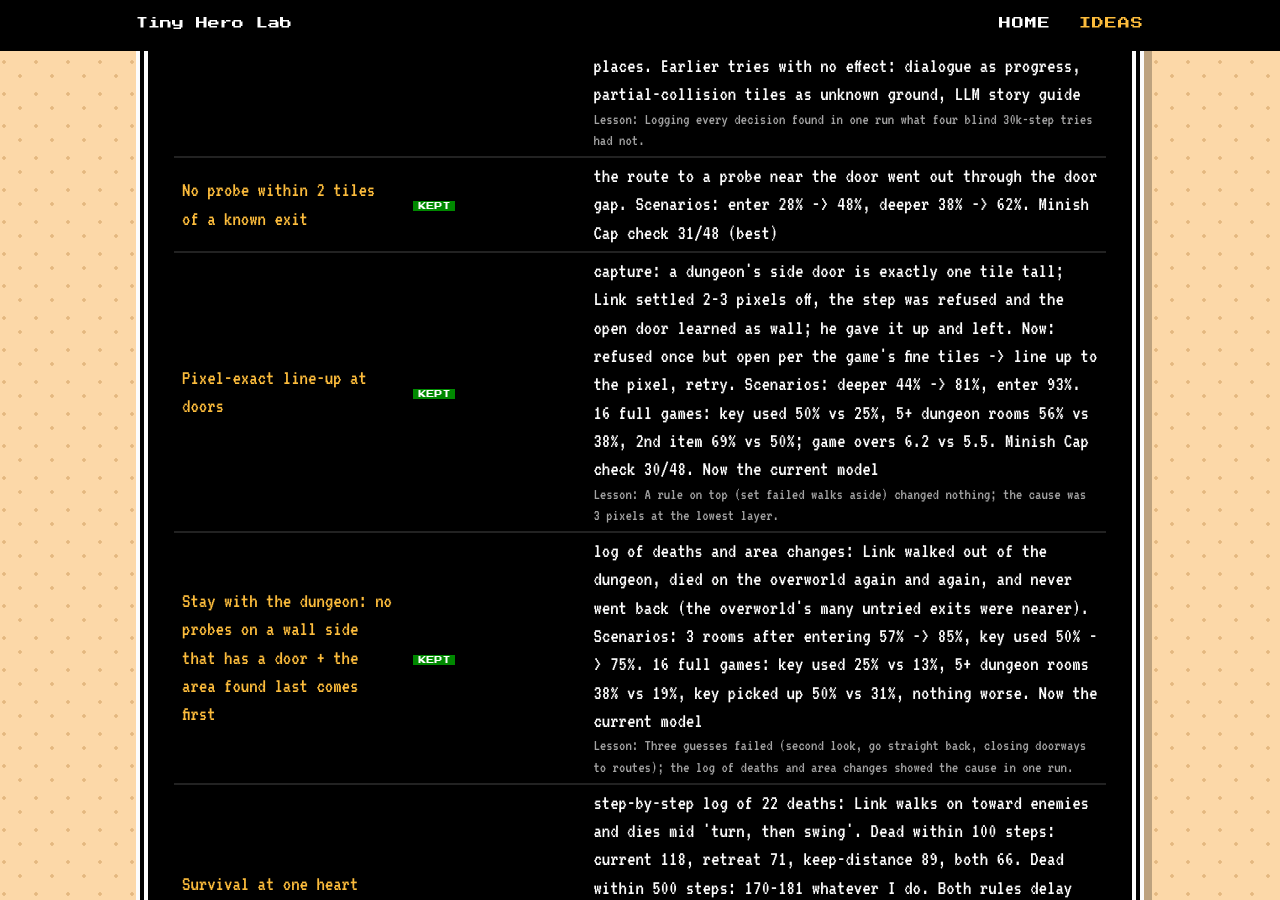
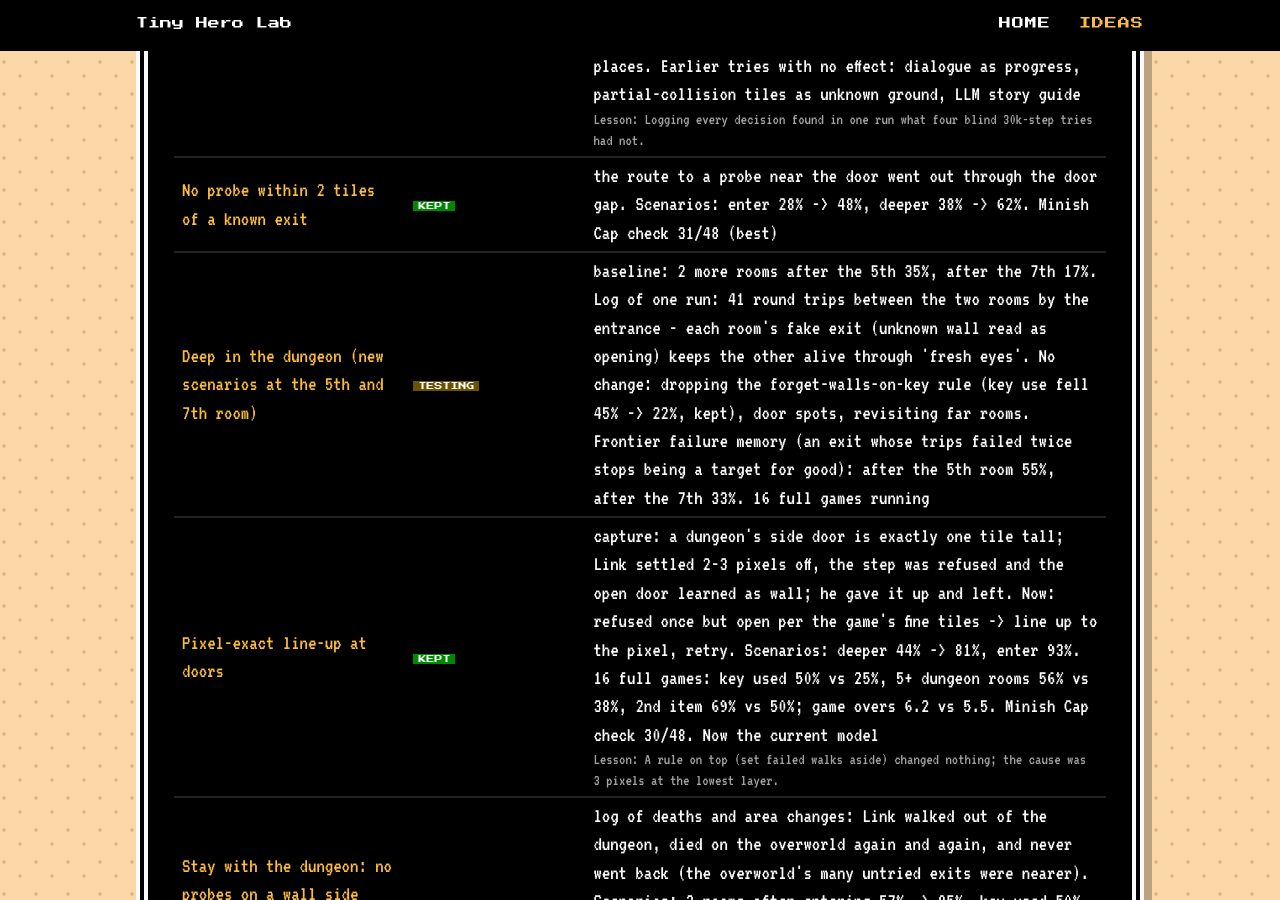
Before and after one commit to sofianedjerbi/zelda-agent-devblog, a Jekyll site: the page built from ideas.html, in a window 1280 px wide and 900 px high, scrolled down 5062 px. Built offline with Jekyll 4.4.1, drawn with Linux system fonts in a browser that asks for light colours.

Commit message:
Record: deep-dungeon scenarios, frontier failure memory under test

```diff
--- a/_data/tried.yml
+++ b/_data/tried.yml
@@ -6,6 +6,7 @@
     - {name: "No try-new-ground on a known exit", status: kept, result: "entering a dungeon every ground kind is new, and the nearest 'new' tile was the doorway behind Link: his third goal walked him back out. 3 rooms after entering: 41% -> 78%", lesson: "Found by tracing one scenario, after two wrong guesses."}
     - {name: "Minish Cap from the game's start: the town stall", status: testing, result: "decision log: the festival = talk to Zelda, she walks to her next spot, follow. 'Stay with and talk to your companion' (ZL_ESCORT): story score 101 at 25k steps instead of 37k. Then a second blocker, same in both: with Zelda following, Link keeps trying the south gate, a text box stops him (one line on screen for 8,400 steps), and his map shows a solid wall across the town to the north. 70k steps: still 5 places. Earlier tries with no effect: dialogue as progress, partial-collision tiles as unknown ground, LLM story guide", lesson: "Logging every decision found in one run what four blind 30k-step tries had not."}
     - {name: "No probe within 2 tiles of a known exit", status: kept, result: "the route to a probe near the door went out through the door gap. Scenarios: enter 28% -> 48%, deeper 38% -> 62%. Minish Cap check 31/48 (best)"}
+    - {name: "Deep in the dungeon (new scenarios at the 5th and 7th room)", status: testing, result: "baseline: 2 more rooms after the 5th 35%, after the 7th 17%. Log of one run: 41 round trips between the two rooms by the entrance - each room's fake exit (unknown wall read as opening) keeps the other alive through 'fresh eyes'. No change: dropping the forget-walls-on-key rule (key use fell 45% -> 22%, kept), door spots, revisiting far rooms. Frontier failure memory (an exit whose trips failed twice stops being a target for good): after the 5th room 55%, after the 7th 33%. 16 full games running"}
     - {name: "Pixel-exact line-up at doors", status: kept, result: "capture: a dungeon's side door is exactly one tile tall; Link settled 2-3 pixels off, the step was refused and the open door learned as wall; he gave it up and left. Now: refused once but open per the game's fine tiles -> line up to the pixel, retry. Scenarios: deeper 44% -> 81%, enter 93%. 16 full games: key used 50% vs 25%, 5+ dungeon rooms 56% vs 38%, 2nd item 69% vs 50%; game overs 6.2 vs 5.5. Minish Cap check 30/48. Now the current model", lesson: "A rule on top (set failed walks aside) changed nothing; the cause was 3 pixels at the lowest layer."}
     - {name: "Stay with the dungeon: no probes on a wall side that has a door + the area found last comes first", status: kept, result: "log of deaths and area changes: Link walked out of the dungeon, died on the overworld again and again, and never went back (the overworld's many untried exits were nearer). Scenarios: 3 rooms after entering 57% -> 85%, key used 50% -> 75%. 16 full games: key used 25% vs 13%, 5+ dungeon rooms 38% vs 19%, key picked up 50% vs 31%, nothing worse. Now the current model", lesson: "Three guesses failed (second look, go straight back, closing doorways to routes); the log of deaths and area changes showed the cause in one run."}
     - {name: "Survival at one heart (216 saved moments)", switch: "EVADE / RETREAT", status: rejected, result: "step-by-step log of 22 deaths: Link walks on toward enemies and dies mid 'turn, then swing'. Dead within 100 steps: current 118, retreat 71, keep-distance 89, both 66. Dead within 500 steps: 170-181 whatever I do. Both rules delay death about 3x, neither prevents it; heals drop (12 vs 23). 16 full games: game overs 6.0 vs 5.5 (no better), heals 1.4 vs 1.8 (worse), keys picked up 1 vs 5 games, none used", lesson: "My first survival numbers were inflated: scenarios began with up to 30 idle steps and Link died before his first action."}
```
